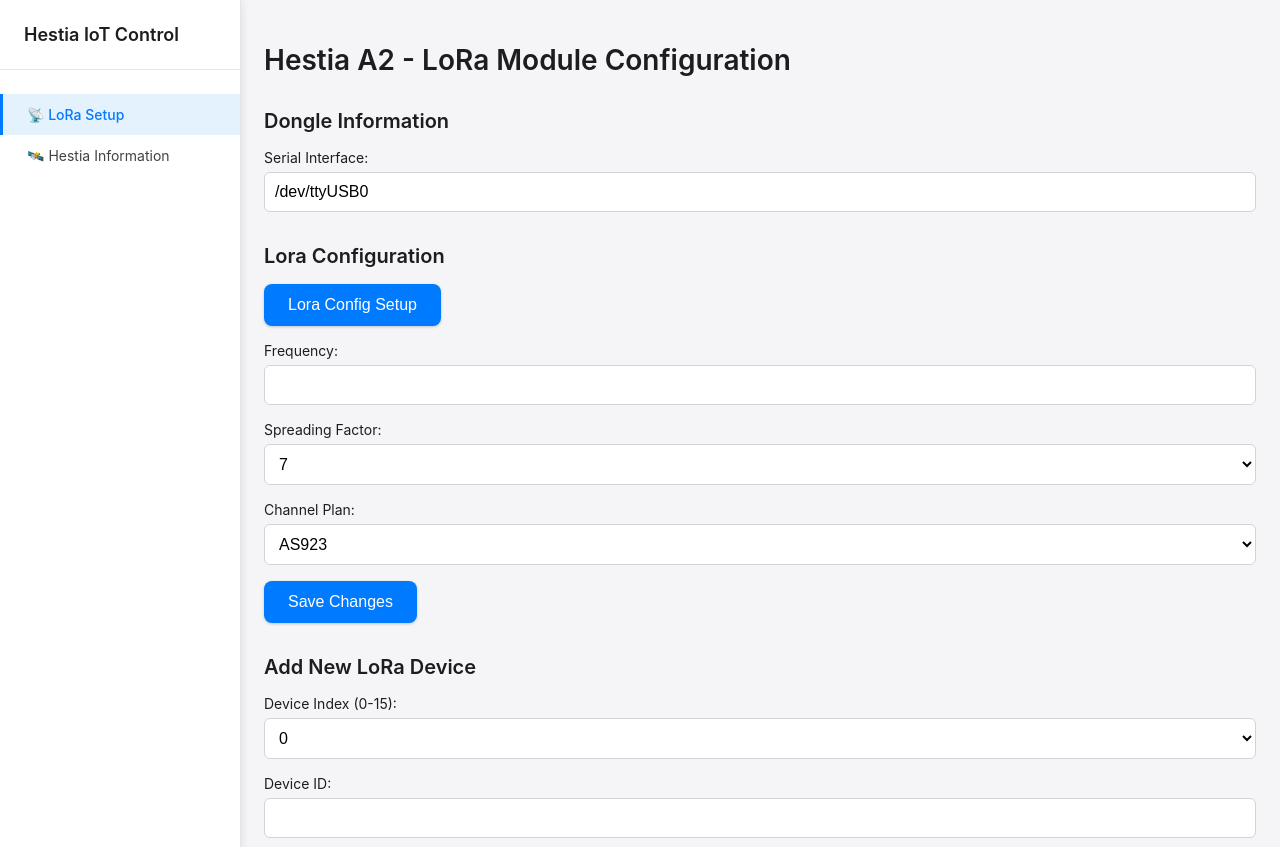
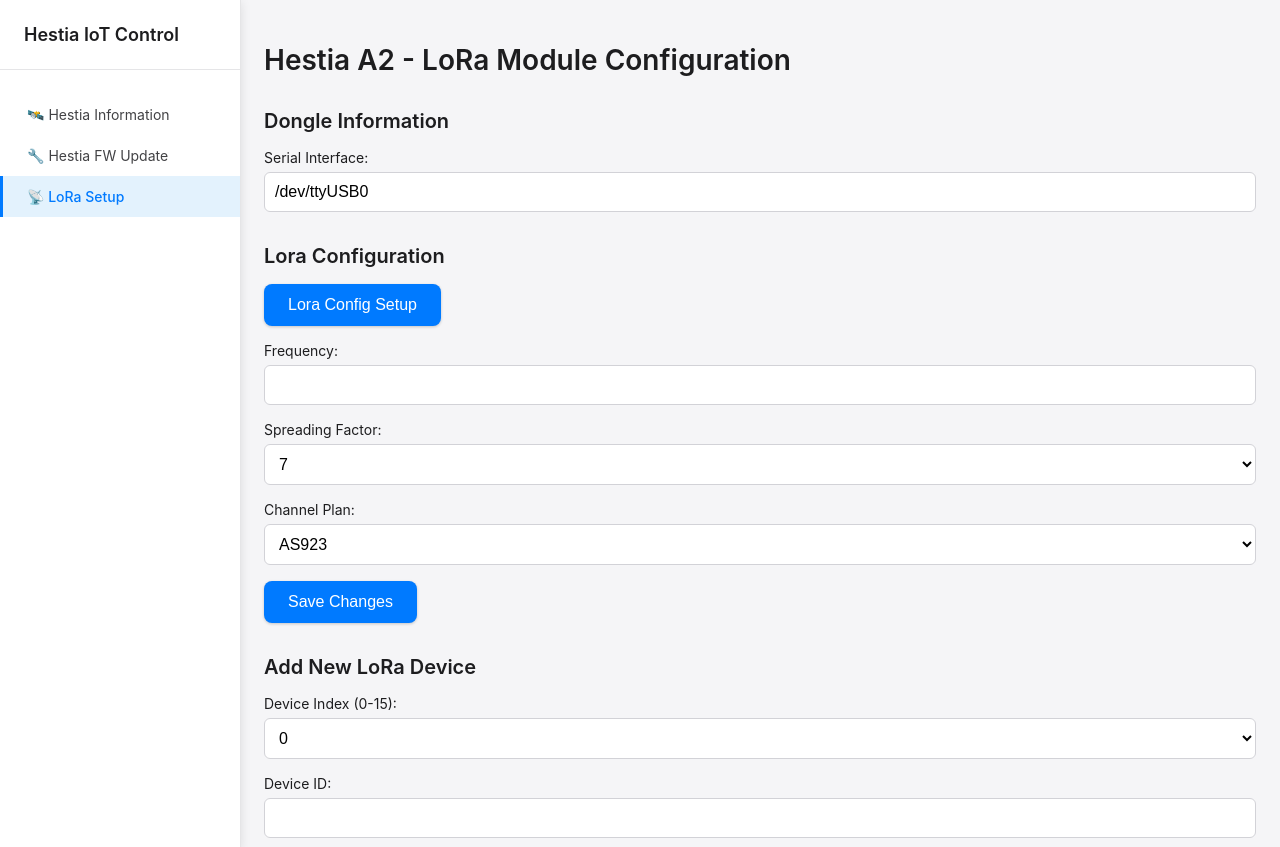
Before and after one commit to CREATIVE5-io/Hestia-IoT-web, a Flask app: page /lora in a window 1280 px wide. Shown: the top 847 px of the page. Run offline with Flask 3, Linux system fonts and the light colour scheme.

Commit message:
update defult page
lora -> hestia_info

```diff
--- a/app/routes/hestia.py
+++ b/app/routes/hestia.py
@@ -9,6 +9,11 @@ from app.utils.hestia_info import hestiaInfo
 
 hestia = Blueprint('hestia', __name__)
 _hestia_info_instance = None
+
+@hestia.route('/')
+def index():
+    """Redirect root URL to HestiaInfo page"""
+    return redirect(url_for('hestia.hestia_info_page'))
 
 @hestia.route('/hestia_info', methods=['GET', 'POST'])
 def hestia_info_page():
--- a/app/routes/lora.py
+++ b/app/routes/lora.py
@@ -16,10 +16,10 @@ logger = logging.getLogger(__name__)
 
 lora_bp = Blueprint('lora', __name__)
 
-@lora_bp.route('/')
-def index():
-    """Redirect root URL to LoRa page"""
-    return redirect(url_for('lora.lora_page'))
+#@lora_bp.route('/')
+#def index():
+#    """Redirect root URL to LoRa page"""
+#    return redirect(url_for('lora.lora_page'))
 
 @lora_bp.route('/lora', methods=['GET', 'POST'])
 def lora_page():
--- a/templates/sidebar.html
+++ b/templates/sidebar.html
@@ -19,17 +19,24 @@
     <nav class="sidebar-nav">
         <ul>
             <li>
+                <a href="{{ url_for('hestia.hestia_info_page') }}"
+                   class="{% if request.endpoint == 'hestia.hestia_info_page' %}active{% endif %}"
+                   data-title="Hestia Information">
+                    🛰️ Hestia Information
+                </a>
+            </li>
+            <li>
+                <a href="{{ url_for('hestia_fw.hestia_fw_update_page') }}"
+                   class="{% if request.endpoint == 'hestia_fw.hestia_fw_update_page' %}active{% endif %}"
+                   data-title="Hestia FW Update">
+                    🔧 Hestia FW Update
+                </a>
+            </li>
+            <li>
                 <a href="{{ url_for('lora.lora_page') }}"
                    class="{% if request.endpoint == 'lora.lora_page' %}active{% endif %}"
                    data-title="LoRa Setup">
                     📡 LoRa Setup
-                </a>
-            </li>
-            <li>
-                <a href="{{ url_for('hestia.hestia_info_page') }}"
-                   class="{% if request.endpoint == 'hestia.hestia_info_page' %}active{% endif %}"
-                   data-title="Hestia Information">
-                    🛰️ Hestia Information
                 </a>
             </li>
         </ul>
```
